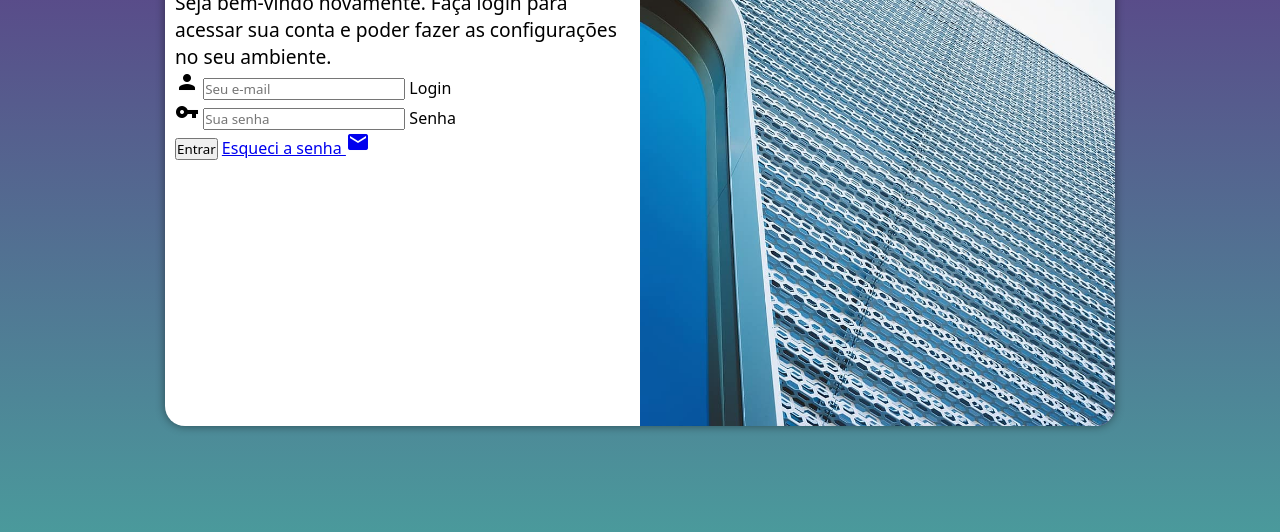
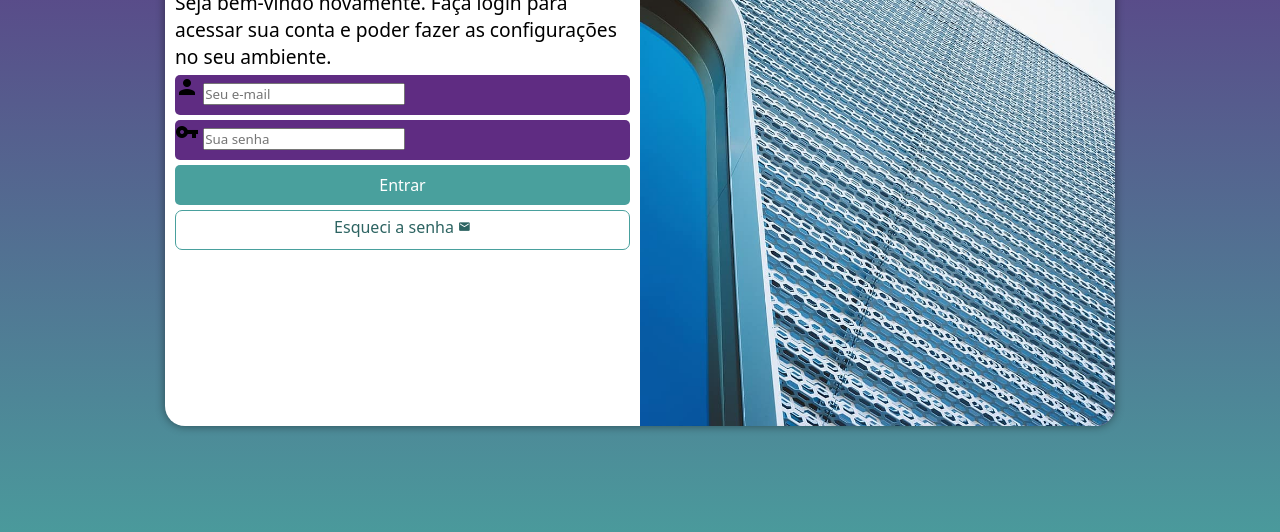
Before and after one commit to kauevdev/projeto-login, a plain HTML site: page index.html in a window 1280 px wide. Shown: the part 224-756 px from the top of the page. Drawn offline with Linux system fonts and the light colour scheme.

Commit message:
formatação do form

```diff
--- a/estilos/style.css
+++ b/estilos/style.css
@@ -60,3 +60,55 @@
     div#formulario > p {
         font-size: 0.8em;
     }
+
+    form > div.campo {
+        background-color: var(--lilas);
+        display: block;
+        width: 100%;
+        height: 40px;
+        border-radius: 5px;
+        margin: 5px 0px;
+    }
+
+    form  label {
+        display: none;
+    }
+
+    form > input[type="submit"] {
+        display: block;
+        font-size: 1em;
+        width: 100%;
+        height: 40px;
+        background-color: var(--verde);
+        color: white;
+        border: none;
+        border-radius: 5px;
+        cursor: pointer;
+    }
+
+    form > input[type="submit"]:hover {
+        background-color: #2d6462;
+    }
+
+    form > a.botao {
+        display: block;
+        text-align: center;
+        font-size: 1em;
+        width: 100%;
+        height: 40px;
+        padding-top: 5px;
+        margin-top: 5px;
+        background-color: white;
+        text-decoration: none;
+        border: 1px solid var(--verde);
+        border-radius: 7px;
+        color: #2d6462;
+    }
+
+    form > a.botao:hover {
+        background-color: #6cd3cf;
+    }
+
+    form > a.botao > span {
+        font-size: 0.8em;
+    }
--- a/index.html
+++ b/index.html
@@ -24,13 +24,13 @@
                         <input type="email" name="login" id="ilogin" placeholder="Seu e-mail" autocomplete="email" required maxlength="30">
                         <label for="ilogin">Login</label>
                     </div>
-                    <div class="senha">
+                    <div class="campo">
                         <span class="material-icons">vpn_key</span>
                         <input type="password" name="senha" id="isenha" placeholder="Sua senha" autocomplete="current-password" required minlength="8" maxlength="20">
                         <label for="isenha">Senha</label>
                     </div>
                      <input type="submit" value="Entrar">
-                     <a href="esqueci.html">Esqueci a senha <span class="material-icons">mail</span></a>
+                     <a href="esqueci.html" class="botao">Esqueci a senha <span class="material-icons">mail</span></a>
                 </form>
             </div>
         </section>
```
